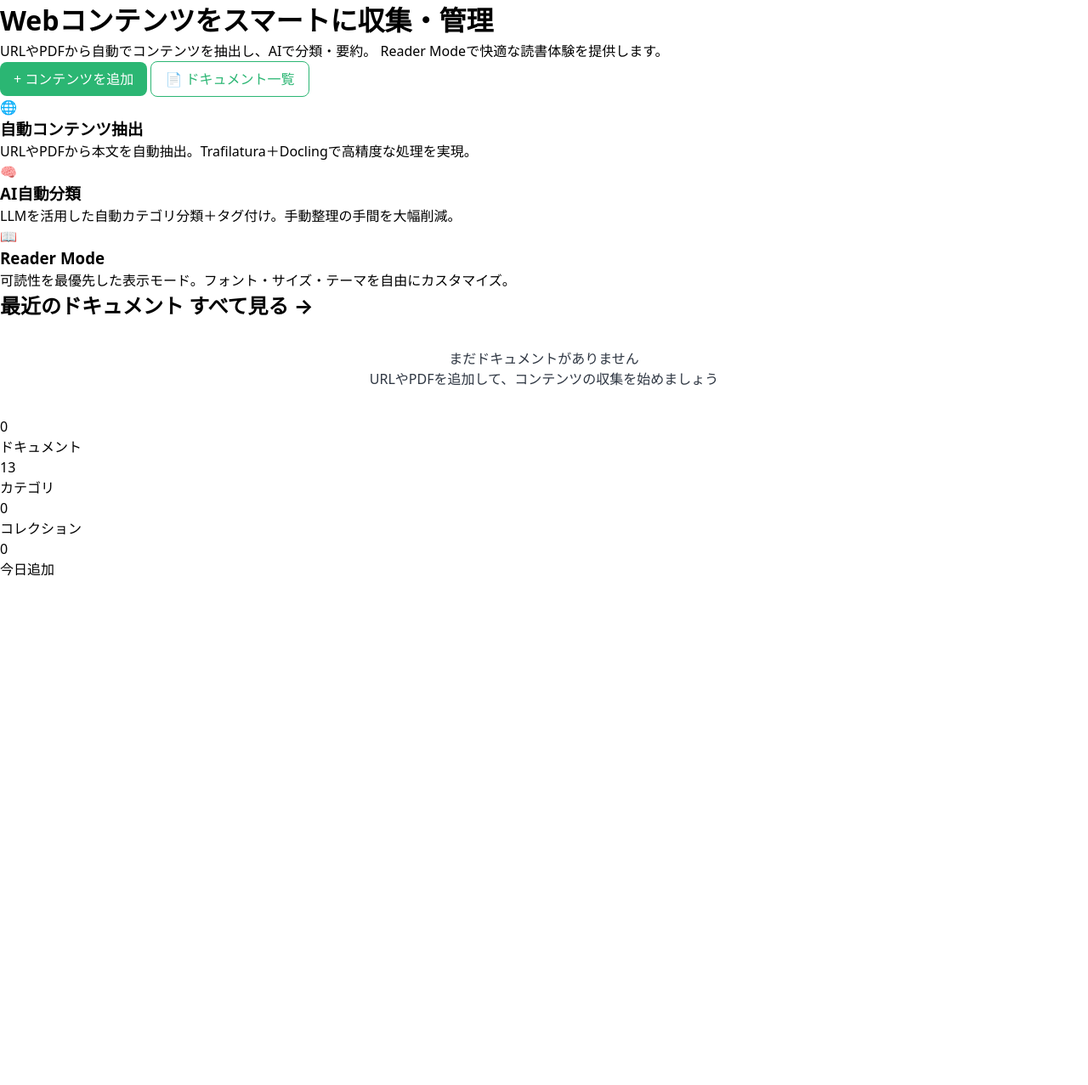
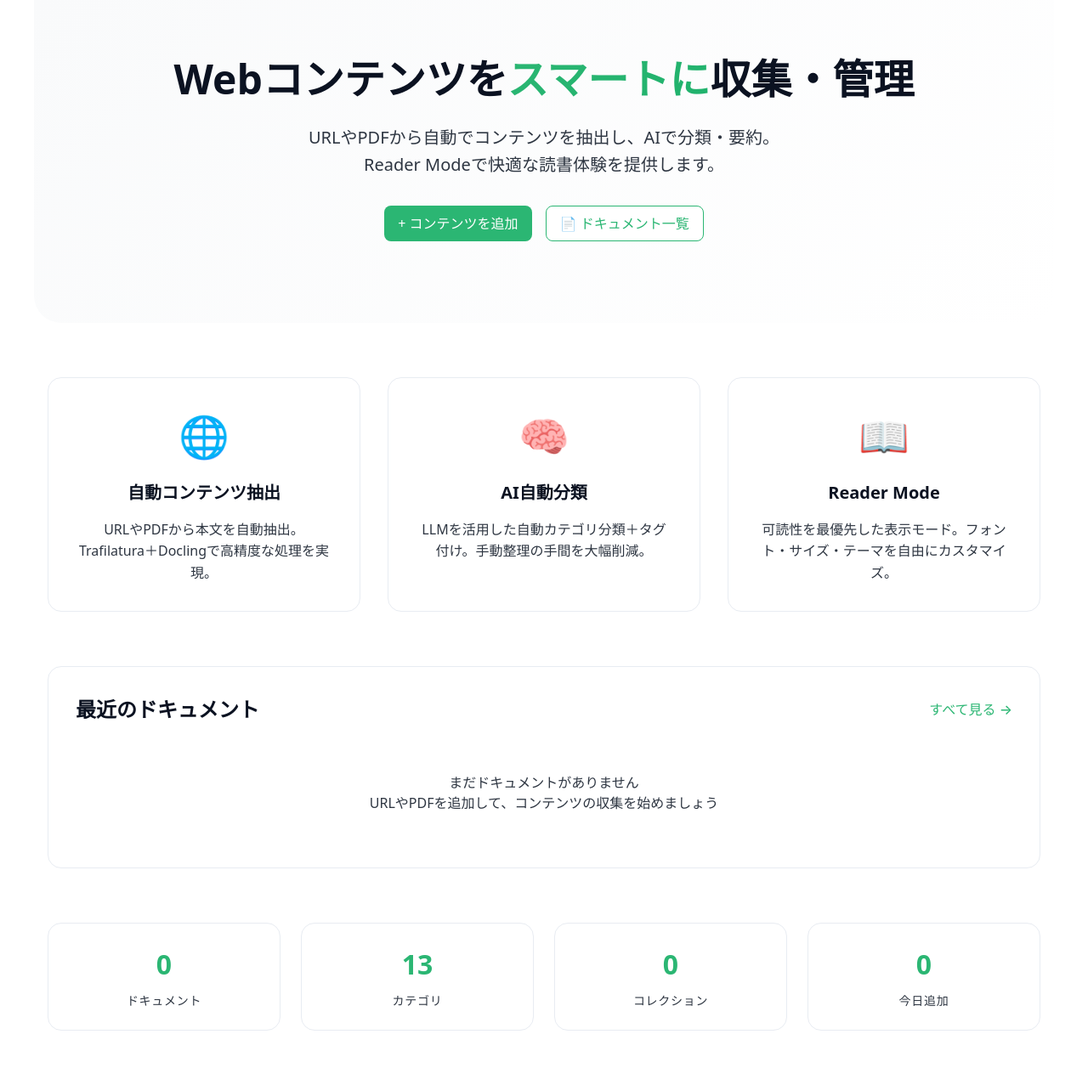
Before and after one commit to takpanda/scrap-board, a FastAPI app: page / in a window 1280 px wide. Shown: the part 64-1341 px from the top of the page at 85% size. Before the commit the page ends 742 px from the top, so only its background shows below. Run offline with FastAPI, Linux system fonts and the light colour scheme.

Commit message:
Fix layout issues: Add missing CSS styles and fix icon system
Co-authored-by: takpanda <21138891+takpanda@users.noreply.github.com>

```diff
--- a/app/static/css/style.css
+++ b/app/static/css/style.css
@@ -229,3 +229,192 @@
 .mt-2 {
     margin-top: 0.5rem;
 }
+
+/* Homepage Layout Styles */
+.container {
+    max-width: 1200px;
+    margin: 0 auto;
+    padding: 2rem 1rem;
+}
+
+/* Hero Section */
+.hero {
+    text-align: center;
+    padding: 4rem 0 6rem;
+    background: linear-gradient(135deg, var(--ivory) 0%, white 100%);
+    margin: -2rem -1rem 4rem;
+    border-radius: 0 0 2rem 2rem;
+}
+
+.hero h1 {
+    font-size: 3rem;
+    font-weight: bold;
+    color: var(--ink);
+    margin-bottom: 1.5rem;
+    line-height: 1.2;
+}
+
+.hero .highlight {
+    color: var(--emerald);
+    background: linear-gradient(135deg, var(--emerald) 0%, #20B26C 100%);
+    -webkit-background-clip: text;
+    -webkit-text-fill-color: transparent;
+    background-clip: text;
+}
+
+.hero p {
+    font-size: 1.25rem;
+    color: var(--graphite);
+    margin-bottom: 2rem;
+    max-width: 600px;
+    margin-left: auto;
+    margin-right: auto;
+    line-height: 1.6;
+}
+
+.hero-actions {
+    display: flex;
+    gap: 1rem;
+    justify-content: center;
+    flex-wrap: wrap;
+}
+
+/* Features Section */
+.features {
+    display: grid;
+    grid-template-columns: repeat(auto-fit, minmax(300px, 1fr));
+    gap: 2rem;
+    margin: 4rem 0;
+}
+
+.feature-card {
+    background: white;
+    border: 1px solid var(--mist);
+    border-radius: 1rem;
+    padding: 2rem;
+    text-align: center;
+    transition: transform 0.2s, box-shadow 0.2s;
+}
+
+.feature-card:hover {
+    transform: translateY(-4px);
+    box-shadow: 0 8px 25px rgba(0, 0, 0, 0.1);
+}
+
+.feature-icon {
+    font-size: 3rem;
+    margin-bottom: 1rem;
+}
+
+.feature-card h3 {
+    font-size: 1.25rem;
+    font-weight: 600;
+    color: var(--ink);
+    margin-bottom: 1rem;
+}
+
+.feature-card p {
+    color: var(--graphite);
+    line-height: 1.6;
+}
+
+/* Recent Documents Section */
+.recent-docs {
+    background: white;
+    border: 1px solid var(--mist);
+    border-radius: 1rem;
+    padding: 2rem;
+    margin: 4rem 0;
+}
+
+.recent-docs h2 {
+    font-size: 1.5rem;
+    font-weight: 600;
+    color: var(--ink);
+    margin-bottom: 1.5rem;
+    display: flex;
+    justify-content: space-between;
+    align-items: center;
+}
+
+.recent-docs h2 a {
+    font-size: 1rem;
+    color: var(--emerald);
+    text-decoration: none;
+    font-weight: 500;
+}
+
+.recent-docs h2 a:hover {
+    color: #249760;
+}
+
+/* Stats Section */
+.stats {
+    display: grid;
+    grid-template-columns: repeat(auto-fit, minmax(200px, 1fr));
+    gap: 1.5rem;
+    margin: 4rem 0 2rem;
+}
+
+.stat-card {
+    background: white;
+    border: 1px solid var(--mist);
+    border-radius: 1rem;
+    padding: 1.5rem;
+    text-align: center;
+    transition: transform 0.2s;
+}
+
+.stat-card:hover {
+    transform: translateY(-2px);
+}
+
+.stat-value {
+    font-size: 2rem;
+    font-weight: bold;
+    color: var(--emerald);
+    margin-bottom: 0.5rem;
+}
+
+.stat-label {
+    font-size: 0.875rem;
+    color: var(--graphite);
+    text-transform: uppercase;
+    letter-spacing: 0.05em;
+}
+
+/* Responsive Design */
+@media (max-width: 768px) {
+    .container {
+        padding: 1rem;
+    }
+
+    .hero {
+        padding: 2rem 0 3rem;
+        margin: -1rem -1rem 2rem;
+    }
+
+    .hero h1 {
+        font-size: 2rem;
+    }
+
+    .hero p {
+        font-size: 1rem;
+    }
+
+    .hero-actions {
+        flex-direction: column;
+        align-items: center;
+    }
+
+    .features {
+        grid-template-columns: 1fr;
+        gap: 1.5rem;
+        margin: 2rem 0;
+    }
+
+    .stats {
+        grid-template-columns: repeat(2, 1fr);
+        gap: 1rem;
+    }
+}
--- a/app/static/js/icons.js
+++ b/app/static/js/icons.js
@@ -4,7 +4,17 @@ const icons = {
     'file-text': '<svg width="100%" height="100%" viewBox="0 0 24 24" fill="none" stroke="currentColor" stroke-width="2" stroke-linecap="round" stroke-linejoin="round"><path d="M14.5 2H6a2 2 0 0 0-2 2v16a2 2 0 0 0 2 2h12a2 2 0 0 0 2-2V7.5L14.5 2z"></path><polyline points="14,2 14,8 20,8"></polyline><line x1="16" y1="13" x2="8" y2="13"></line><line x1="16" y1="17" x2="8" y2="17"></line><polyline points="10,9 9,9 8,9"></polyline></svg>',
     'book-open': '<svg width="100%" height="100%" viewBox="0 0 24 24" fill="none" stroke="currentColor" stroke-width="2" stroke-linecap="round" stroke-linejoin="round"><path d="M2 3h6a4 4 0 0 1 4 4v14a3 3 0 0 0-3-3H2z"></path><path d="M22 3h-6a4 4 0 0 0-4 4v14a3 3 0 0 1 3-3h7z"></path></svg>',
     'list': '<svg width="100%" height="100%" viewBox="0 0 24 24" fill="none" stroke="currentColor" stroke-width="2" stroke-linecap="round" stroke-linejoin="round"><line x1="8" y1="6" x2="21" y2="6"></line><line x1="8" y1="12" x2="21" y2="12"></line><line x1="8" y1="18" x2="21" y2="18"></line><line x1="3" y1="6" x2="3.01" y2="6"></line><line x1="3" y1="12" x2="3.01" y2="12"></line><line x1="3" y1="18" x2="3.01" y2="18"></line></svg>',
-    'grid': '<svg width="100%" height="100%" viewBox="0 0 24 24" fill="none" stroke="currentColor" stroke-width="2" stroke-linecap="round" stroke-linejoin="round"><rect x="3" y="3" width="7" height="7"></rect><rect x="14" y="3" width="7" height="7"></rect><rect x="14" y="14" width="7" height="7"></rect><rect x="3" y="14" width="7" height="7"></rect></svg>'
+    'grid': '<svg width="100%" height="100%" viewBox="0 0 24 24" fill="none" stroke="currentColor" stroke-width="2" stroke-linecap="round" stroke-linejoin="round"><rect x="3" y="3" width="7" height="7"></rect><rect x="14" y="3" width="7" height="7"></rect><rect x="14" y="14" width="7" height="7"></rect><rect x="3" y="14" width="7" height="7"></rect></svg>',
+    'arrow-left': '<svg width="100%" height="100%" viewBox="0 0 24 24" fill="none" stroke="currentColor" stroke-width="2" stroke-linecap="round" stroke-linejoin="round"><path d="M19 12H5"></path><path d="M12 19l-7-7 7-7"></path></svg>',
+    'user': '<svg width="100%" height="100%" viewBox="0 0 24 24" fill="none" stroke="currentColor" stroke-width="2" stroke-linecap="round" stroke-linejoin="round"><path d="M20 21v-2a4 4 0 0 0-4-4H8a4 4 0 0 0-4 4v2"></path><circle cx="12" cy="7" r="4"></circle></svg>',
+    'calendar': '<svg width="100%" height="100%" viewBox="0 0 24 24" fill="none" stroke="currentColor" stroke-width="2" stroke-linecap="round" stroke-linejoin="round"><rect x="3" y="4" width="18" height="18" rx="2" ry="2"></rect><line x1="16" y1="2" x2="16" y2="6"></line><line x1="8" y1="2" x2="8" y2="6"></line><line x1="3" y1="10" x2="21" y2="10"></line></svg>',
+    'globe': '<svg width="100%" height="100%" viewBox="0 0 24 24" fill="none" stroke="currentColor" stroke-width="2" stroke-linecap="round" stroke-linejoin="round"><circle cx="12" cy="12" r="10"></circle><line x1="2" y1="12" x2="22" y2="12"></line><path d="M12 2a15.3 15.3 0 0 1 4 10 15.3 15.3 0 0 1-4 10 15.3 15.3 0 0 1-4-10 15.3 15.3 0 0 1 4-10z"></path></svg>',
+    'clock': '<svg width="100%" height="100%" viewBox="0 0 24 24" fill="none" stroke="currentColor" stroke-width="2" stroke-linecap="round" stroke-linejoin="round"><circle cx="12" cy="12" r="10"></circle><polyline points="12,6 12,12 16,14"></polyline></svg>',
+    'thumbs-up': '<svg width="100%" height="100%" viewBox="0 0 24 24" fill="none" stroke="currentColor" stroke-width="2" stroke-linecap="round" stroke-linejoin="round"><path d="M14 9V5a3 3 0 0 0-3-3l-4 9v11h11.28a2 2 0 0 0 2-1.7l1.38-9a2 2 0 0 0-2-2.3zM7 22H4a2 2 0 0 1-2-2v-7a2 2 0 0 1 2-2h3"></path></svg>',
+    'thumbs-down': '<svg width="100%" height="100%" viewBox="0 0 24 24" fill="none" stroke="currentColor" stroke-width="2" stroke-linecap="round" stroke-linejoin="round"><path d="M10 15v4a3 3 0 0 0 3 3l4-9V2H5.72a2 2 0 0 0-2 1.7l-1.38 9a2 2 0 0 0 2 2.3zm7-13h2.67A2.31 2.31 0 0 1 22 4v7a2.31 2.31 0 0 1-2.33 2H17"></path></svg>',
+    'arrow-up': '<svg width="100%" height="100%" viewBox="0 0 24 24" fill="none" stroke="currentColor" stroke-width="2" stroke-linecap="round" stroke-linejoin="round"><path d="M12 19V5"></path><path d="M5 12l7-7 7 7"></path></svg>',
+    'printer': '<svg width="100%" height="100%" viewBox="0 0 24 24" fill="none" stroke="currentColor" stroke-width="2" stroke-linecap="round" stroke-linejoin="round"><polyline points="6,9 6,2 18,2 18,9"></polyline><path d="M6 18H4a2 2 0 0 1-2-2v-5a2 2 0 0 1 2-2h16a2 2 0 0 1 2 2v5a2 2 0 0 1-2 2h-2"></path><rect x="6" y="14" width="12" height="8"></rect></svg>',
+    'summarize': '<svg width="100%" height="100%" viewBox="0 0 24 24" fill="none" stroke="currentColor" stroke-width="2" stroke-linecap="round" stroke-linejoin="round"><path d="M14.5 2H6a2 2 0 0 0-2 2v16a2 2 0 0 0 2 2h12a2 2 0 0 0 2-2V7.5L14.5 2z"></path><polyline points="14,2 14,8 20,8"></polyline><line x1="10" y1="13" x2="18" y2="13"></line><line x1="10" y1="17" x2="14" y2="17"></line></svg>'
 };
 
 // Function to create icons (replaces lucide.createIcons())
@@ -17,6 +27,11 @@ function createIcons() {
     });
 }
 
+// Create a lucide object for compatibility
+const lucide = {
+    createIcons: createIcons
+};
+
 // Auto-run when DOM is loaded
 if (document.readyState === 'loading') {
     document.addEventListener('DOMContentLoaded', createIcons);
```
